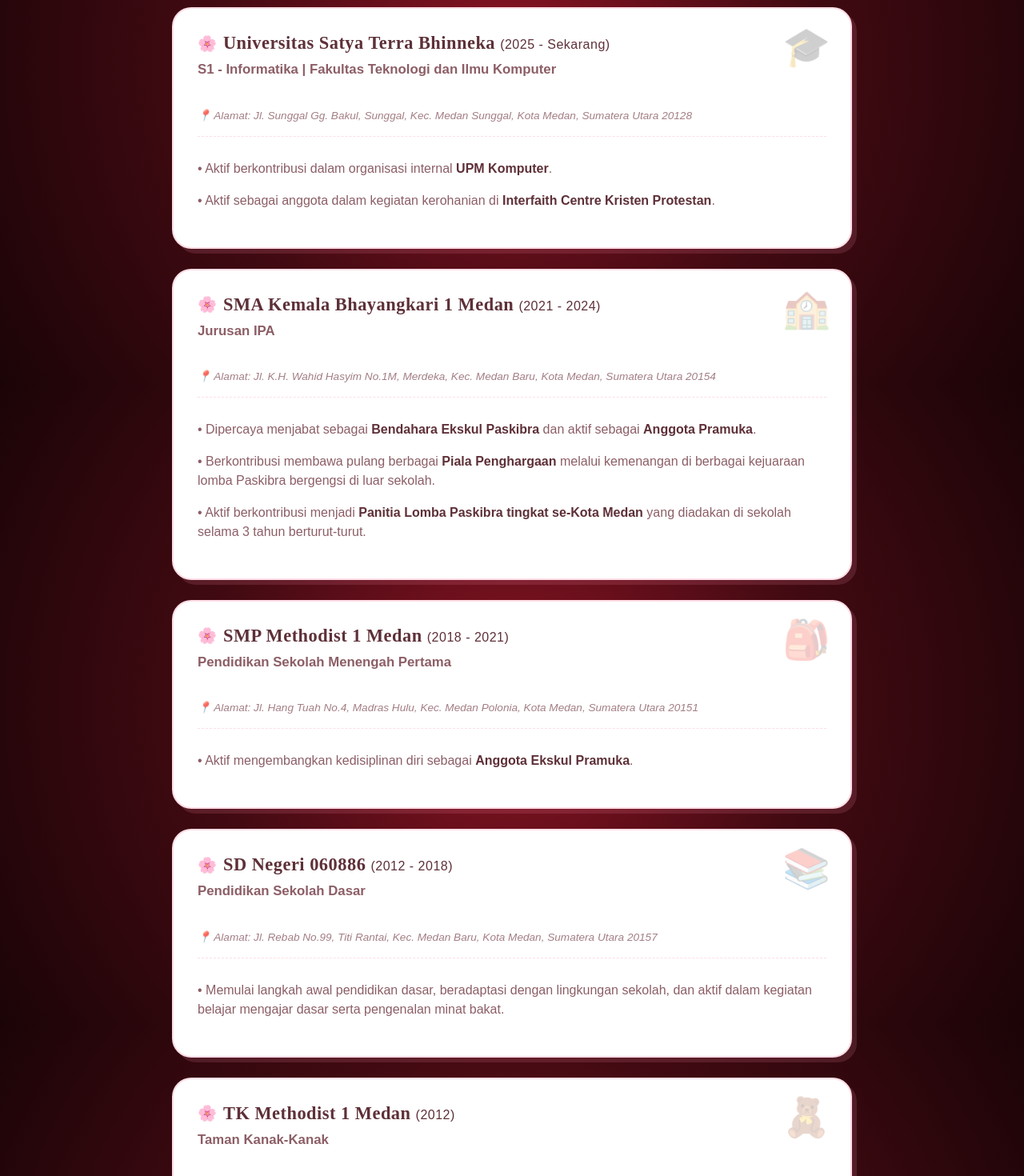
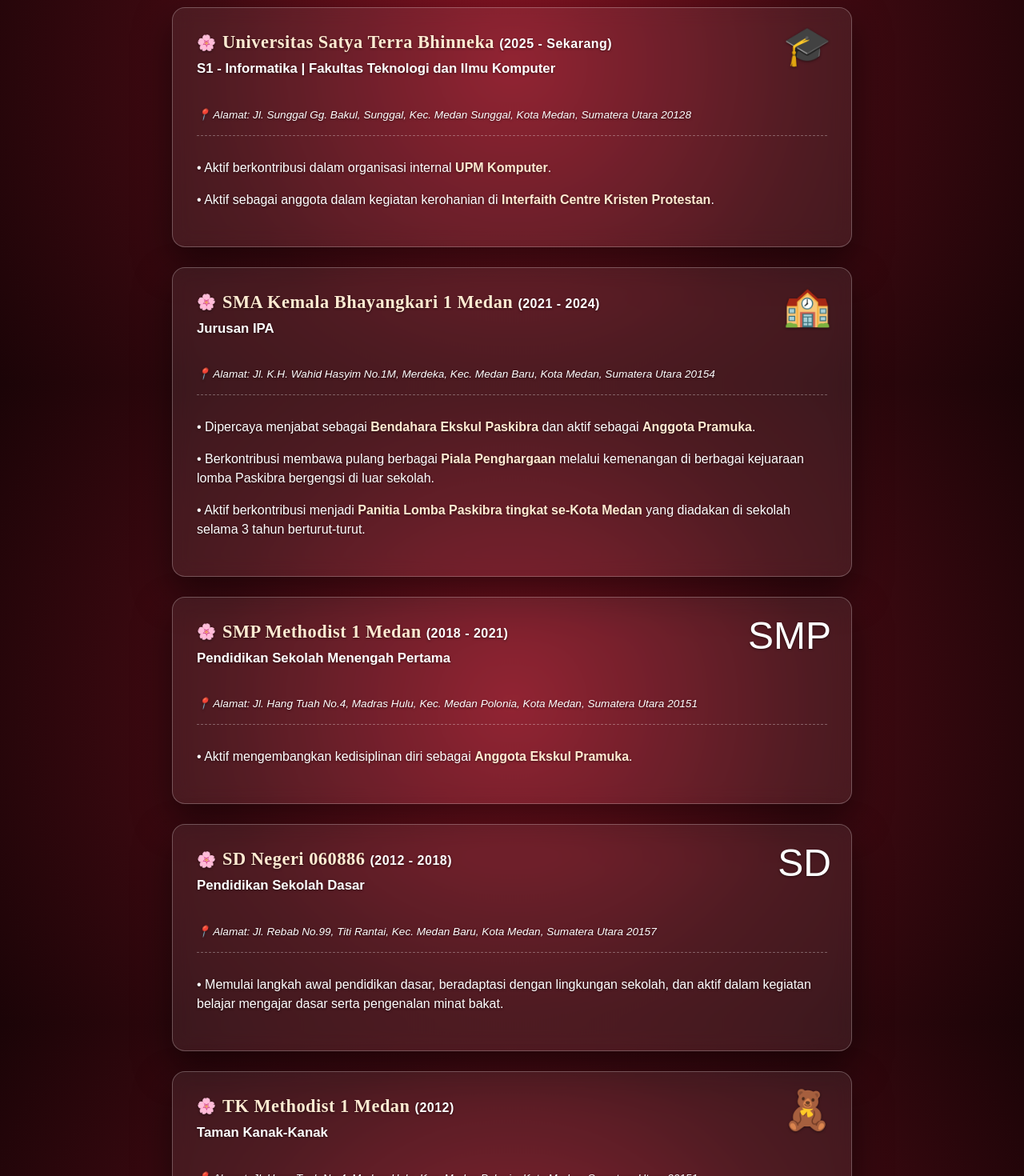
Before and after one commit to tasyaaa27/portofolio-react, a React (Vite) app: page /education in a window 1280 px wide. Shown: the part 320-1790 px from the top of the page at 80% size. Built offline with nearby package versions, Linux system fonts and the light colour scheme.

Commit message:
Add files via upload

```diff
--- a/src/pages/Education.jsx
+++ b/src/pages/Education.jsx
@@ -6,7 +6,7 @@
 
       <h2 style={{
         fontSize: '2.8rem',
-        color: 'var(--primary)',
+        color: 'var(--champagne-gold)',
         marginBottom: '40px',
         textAlign: 'left'
       }}>
@@ -22,193 +22,115 @@
         paddingBottom: '30px'
       }}>
 
-        <div className="project-card" style={{
-          position: 'relative',
-          overflow: 'hidden',
-          padding: '30px',
-          display: 'flex',
-          flexDirection: 'column',
-          gap: '8px'
-        }}>
-          <div style={{
-            position: 'absolute',
-            top: '20px',
-            right: '25px',
-            fontSize: '3rem',
-            opacity: 0.25,
-            pointerEvents: 'none'
-          }}>
-            🎓
-          </div>
-
+        <div className="card-biodata" style={{ display: 'flex', flexDirection: 'column', gap: '8px', position: 'relative' }}>
+          <div style={{ position: 'absolute', top: '20px', right: '25px', fontSize: '3rem', opacity: 0.25, pointerEvents: 'none' }}>🎓</div>
           <div style={{ display: 'flex', alignItems: 'center', gap: '8px' }}>
             <span style={{ fontSize: '1.2rem' }}>🌸</span>
-            <h3 style={{ fontSize: '1.4rem', color: 'var(--primary)', margin: 0, fontWeight: '700' }}>
-              Universitas Satya Terra Bhinneka <span style={{ fontSize: '1rem', color: 'var(--text-sub)', fontWeight: 'normal' }}>(2025 - Sekarang)</span>
+            <h3 style={{ fontSize: '1.4rem', color: '#ffebd2', margin: 0, fontWeight: '700' }}>
+              Universitas Satya Terra Bhinneka <span style={{ fontSize: '1rem', color: '#ffffff', fontWeight: 'normal', opacity: 0.7 }}>(2025 - Sekarang)</span>
             </h3>
           </div>
-
-          <p style={{ fontSize: '1.05rem', fontWeight: '600', marginTop: '2px' }}>
+          <p style={{ fontSize: '1.05rem', fontWeight: '600', marginTop: '2px', color: '#ffffff' }}>
             S1 - Informatika | Fakultas Teknologi dan Ilmu Komputer
           </p>
-
-          <p style={{ fontSize: '0.85rem', fontStyle: 'italic', opacity: 0.8, marginBottom: '10px' }}>
+          <p style={{ fontSize: '0.85rem', fontStyle: 'italic', opacity: 0.8, marginBottom: '10px', color: '#ffffff' }}>
             📍 Alamat: Jl. Sunggal Gg. Bakul, Sunggal, Kec. Medan Sunggal, Kota Medan, Sumatera Utara 20128
           </p>
-
-          <div style={{ borderTop: '1px dashed var(--border)', my: '10px', paddingTop: '12px' }}>
-            <p style={{ marginBottom: '8px', lineHeight: '1.5' }}>
-              • Aktif berkontribusi dalam organisasi internal <strong>UPM Komputer</strong>.
+          <div style={{ borderTop: '1px dashed rgba(255,255,255,0.3)', paddingTop: '12px' }}>
+            <p style={{ marginBottom: '8px', lineHeight: '1.5', color: '#ffffff' }}>
+              • Aktif berkontribusi dalam organisasi internal <strong style={{ color: '#ffebd2' }}>UPM Komputer</strong>.
             </p>
-            <p style={{ lineHeight: '1.5' }}>
-              • Aktif sebagai anggota dalam kegiatan kerohanian di <strong>Interfaith Centre Kristen Protestan</strong>.
+            <p style={{ lineHeight: '1.5', color: '#ffffff' }}>
+              • Aktif sebagai anggota dalam kegiatan kerohanian di <strong style={{ color: '#ffebd2' }}>Interfaith Centre Kristen Protestan</strong>.
             </p>
           </div>
         </div>
 
-        <div className="project-card" style={{
-          position: 'relative',
-          overflow: 'hidden',
-          padding: '30px',
-          display: 'flex',
-          flexDirection: 'column',
-          gap: '8px'
-        }}>
-          <div style={{
-            position: 'absolute',
-            top: '20px',
-            right: '25px',
-            fontSize: '3rem',
-            opacity: 0.25,
-            pointerEvents: 'none'
-          }}>
-            🏫
-          </div>
-
+        <div className="card-biodata" style={{ display: 'flex', flexDirection: 'column', gap: '8px', position: 'relative' }}>
+          <div style={{ position: 'absolute', top: '20px', right: '25px', fontSize: '3rem', opacity: 0.25, pointerEvents: 'none' }}>🏫</div>
           <div style={{ display: 'flex', alignItems: 'center', gap: '8px' }}>
             <span style={{ fontSize: '1.2rem' }}>🌸</span>
-            <h3 style={{ fontSize: '1.4rem', color: 'var(--primary)', margin: 0, fontWeight: '700' }}>
-              SMA Kemala Bhayangkari 1 Medan <span style={{ fontSize: '1rem', color: 'var(--text-sub)', fontWeight: 'normal' }}>(2021 - 2024)</span>
+            <h3 style={{ fontSize: '1.4rem', color: '#ffebd2', margin: 0, fontWeight: '700' }}>
+              SMA Kemala Bhayangkari 1 Medan <span style={{ fontSize: '1rem', color: '#ffffff', fontWeight: 'normal', opacity: 0.7 }}>(2021 - 2024)</span>
             </h3>
           </div>
-
-          <p style={{ fontSize: '1.05rem', fontWeight: '600', marginTop: '2px' }}>
+          <p style={{ fontSize: '1.05rem', fontWeight: '600', marginTop: '2px', color: '#ffffff' }}>
             Jurusan IPA
           </p>
-
-          <p style={{ fontSize: '0.85rem', fontStyle: 'italic', opacity: 0.8, marginBottom: '10px' }}>
+          <p style={{ fontSize: '0.85rem', fontStyle: 'italic', opacity: 0.8, marginBottom: '10px', color: '#ffffff' }}>
             📍 Alamat: Jl. K.H. Wahid Hasyim No.1M, Merdeka, Kec. Medan Baru, Kota Medan, Sumatera Utara 20154
           </p>
-
-          <div style={{ borderTop: '1px dashed var(--border)', paddingTop: '12px' }}>
-            <p style={{ marginBottom: '8px', lineHeight: '1.5' }}>
-              • Dipercaya menjabat sebagai <strong>Bendahara Ekskul Paskibra</strong> dan aktif sebagai <strong>Anggota Pramuka</strong>.
+          <div style={{ borderTop: '1px dashed rgba(255,255,255,0.3)', paddingTop: '12px' }}>
+            <p style={{ marginBottom: '8px', lineHeight: '1.5', color: '#ffffff' }}>
+              • Dipercaya menjabat sebagai <strong style={{ color: '#ffebd2' }}>Bendahara Ekskul Paskibra</strong> dan aktif sebagai <strong style={{ color: '#ffebd2' }}>Anggota Pramuka</strong>.
             </p>
-            <p style={{ marginBottom: '8px', lineHeight: '1.5' }}>
-              • Berkontribusi membawa pulang berbagai <strong>Piala Penghargaan</strong> melalui kemenangan di berbagai kejuaraan lomba Paskibra bergengsi di luar sekolah.
+            <p style={{ marginBottom: '8px', lineHeight: '1.5', color: '#ffffff' }}>
+              • Berkontribusi membawa pulang berbagai <strong style={{ color: '#ffebd2' }}>Piala Penghargaan</strong> melalui kemenangan di berbagai kejuaraan lomba Paskibra bergengsi di luar sekolah.
             </p>
-            <p style={{ lineHeight: '1.5' }}>
-              • Aktif berkontribusi menjadi <strong>Panitia Lomba Paskibra tingkat se-Kota Medan</strong> yang diadakan di sekolah selama 3 tahun berturut-turut.
+            <p style={{ lineHeight: '1.5', color: '#ffffff' }}>
+              • Aktif berkontribusi menjadi <strong style={{ color: '#ffebd2' }}>Panitia Lomba Paskibra tingkat se-Kota Medan</strong> yang diadakan di sekolah selama 3 tahun berturut-turut.
             </p>
           </div>
         </div>
 
-        <div className="project-card" style={{
-          position: 'relative',
-          overflow: 'hidden',
-          padding: '30px',
-          display: 'flex',
-          flexDirection: 'column',
-          gap: '8px'
-        }}>
-          <div style={{
-            position: 'absolute',
-            top: '20px',
-            right: '25px',
-            fontSize: '3rem',
-            opacity: 0.25,
-            pointerEvents: 'none'
-          }}>
-            🎒
-          </div>
-
+        <div className="card-biodata" style={{ display: 'flex', flexDirection: 'column', gap: '8px', position: 'relative' }}>
+          <div style={{ position: 'absolute', top: '20px', right: '25px', fontSize: '3rem', opacity: 0.25, pointerEvents: 'none' }}> SMP </div>
           <div style={{ display: 'flex', alignItems: 'center', gap: '8px' }}>
             <span style={{ fontSize: '1.2rem' }}>🌸</span>
-            <h3 style={{ fontSize: '1.4rem', color: 'var(--primary)', margin: 0, fontWeight: '700' }}>
-              SMP Methodist 1 Medan <span style={{ fontSize: '1rem', color: 'var(--text-sub)', fontWeight: 'normal' }}>(2018 - 2021)</span>
+            <h3 style={{ fontSize: '1.4rem', color: '#ffebd2', margin: 0, fontWeight: '700' }}>
+              SMP Methodist 1 Medan <span style={{ fontSize: '1rem', color: '#ffffff', fontWeight: 'normal', opacity: 0.7 }}>(2018 - 2021)</span>
             </h3>
           </div>
-
-          <p style={{ fontSize: '1.05rem', fontWeight: '600', marginTop: '2px' }}>
+          <p style={{ fontSize: '1.05rem', fontWeight: '600', marginTop: '2px', color: '#ffffff' }}>
             Pendidikan Sekolah Menengah Pertama
           </p>
-
-          <p style={{ fontSize: '0.85rem', fontStyle: 'italic', opacity: 0.8, marginBottom: '10px' }}>
+          <p style={{ fontSize: '0.85rem', fontStyle: 'italic', opacity: 0.8, marginBottom: '10px', color: '#ffffff' }}>
             📍 Alamat: Jl. Hang Tuah No.4, Madras Hulu, Kec. Medan Polonia, Kota Medan, Sumatera Utara 20151
           </p>
-
-          <div style={{ borderTop: '1px dashed var(--border)', paddingTop: '12px' }}>
-            <p style={{ lineHeight: '1.5' }}>
-              • Aktif mengembangkan kedisiplinan diri sebagai <strong>Anggota Ekskul Pramuka</strong>.
+          <div style={{ borderTop: '1px dashed rgba(255,255,255,0.3)', paddingTop: '12px' }}>
+            <p style={{ lineHeight: '1.5', color: '#ffffff' }}>
+              • Aktif mengembangkan kedisiplinan diri sebagai <strong style={{ color: '#ffebd2' }}>Anggota Ekskul Pramuka</strong>.
             </p>
           </div>
         </div>
 
-        <div className="project-card" style={{
-          position: 'relative',
-          overflow: 'hidden',
-          padding: '30px',
-          display: 'flex',
-          flexDirection: 'column',
-          gap: '8px'
-        }}>
-          <div style={{ position: 'absolute', top: '20px', right: '25px', fontSize: '3rem', opacity: 0.25, pointerEvents: 'none' }}>
-            📚
-          </div>
+        <div className="card-biodata" style={{ display: 'flex', flexDirection: 'column', gap: '8px', position: 'relative' }}>
+          <div style={{ position: 'absolute', top: '20px', right: '25px', fontSize: '3rem', opacity: 0.25, pointerEvents: 'none' }}> SD </div>
           <div style={{ display: 'flex', alignItems: 'center', gap: '8px' }}>
             <span style={{ fontSize: '1.2rem' }}>🌸</span>
-            <h3 style={{ fontSize: '1.4rem', color: 'var(--primary)', margin: 0, fontWeight: '700' }}>
-              SD Negeri 060886 <span style={{ fontSize: '1rem', color: 'var(--text-sub)', fontWeight: 'normal' }}>(2012 - 2018)</span>
+            <h3 style={{ fontSize: '1.4rem', color: '#ffebd2', margin: 0, fontWeight: '700' }}>
+              SD Negeri 060886 <span style={{ fontSize: '1rem', color: '#ffffff', fontWeight: 'normal', opacity: 0.7 }}>(2012 - 2018)</span>
             </h3>
           </div>
-          <p style={{ fontSize: '1.05rem', fontWeight: '600', marginTop: '2px' }}>
+          <p style={{ fontSize: '1.05rem', fontWeight: '600', marginTop: '2px', color: '#ffffff' }}>
             Pendidikan Sekolah Dasar
           </p>
-          <p style={{ fontSize: '0.85rem', fontStyle: 'italic', opacity: 0.8, marginBottom: '10px' }}>
+          <p style={{ fontSize: '0.85rem', fontStyle: 'italic', opacity: 0.8, marginBottom: '10px', color: '#ffffff' }}>
             📍 Alamat: Jl. Rebab No.99, Titi Rantai, Kec. Medan Baru, Kota Medan, Sumatera Utara 20157
           </p>
-          <div style={{ borderTop: '1px dashed var(--border)', paddingTop: '12px' }}>
-            <p style={{ lineHeight: '1.5' }}>
+          <div style={{ borderTop: '1px dashed rgba(255,255,255,0.3)', paddingTop: '12px' }}>
+            <p style={{ lineHeight: '1.5', color: '#ffffff' }}>
               • Memulai langkah awal pendidikan dasar, beradaptasi dengan lingkungan sekolah, dan aktif dalam kegiatan belajar mengajar dasar serta pengenalan minat bakat.
             </p>
           </div>
         </div>
 
-        <div className="project-card" style={{
-          position: 'relative',
-          overflow: 'hidden',
-          padding: '30px',
-          display: 'flex',
-          flexDirection: 'column',
-          gap: '8px'
-        }}>
-          <div style={{ position: 'absolute', top: '20px', right: '25px', fontSize: '3rem', opacity: 0.25, pointerEvents: 'none' }}>
-            🧸
-          </div>
+        <div className="card-biodata" style={{ display: 'flex', flexDirection: 'column', gap: '8px', position: 'relative' }}>
+          <div style={{ position: 'absolute', top: '20px', right: '25px', fontSize: '3rem', opacity: 0.25, pointerEvents: 'none' }}>🧸</div>
           <div style={{ display: 'flex', alignItems: 'center', gap: '8px' }}>
             <span style={{ fontSize: '1.2rem' }}>🌸</span>
-            <h3 style={{ fontSize: '1.4rem', color: 'var(--primary)', margin: 0, fontWeight: '700' }}>
-              TK Methodist 1 Medan <span style={{ fontSize: '1rem', color: 'var(--text-sub)', fontWeight: 'normal' }}>(2012)</span>
+            <h3 style={{ fontSize: '1.4rem', color: '#ffebd2', margin: 0, fontWeight: '700' }}>
+              TK Methodist 1 Medan <span style={{ fontSize: '1rem', color: '#ffffff', fontWeight: 'normal', opacity: 0.7 }}>(2012)</span>
             </h3>
           </div>
-          <p style={{ fontSize: '1.05rem', fontWeight: '600', marginTop: '2px' }}>
+          <p style={{ fontSize: '1.05rem', fontWeight: '600', marginTop: '2px', color: '#ffffff' }}>
             Taman Kanak-Kanak
           </p>
-          <p style={{ fontSize: '0.85rem', fontStyle: 'italic', opacity: 0.8, marginBottom: '10px' }}>
+          <p style={{ fontSize: '0.85rem', fontStyle: 'italic', opacity: 0.8, marginBottom: '10px', color: '#ffffff' }}>
             📍 Alamat: Jl. Hang Tuah No.4, Madras Hulu, Kec. Medan Polonia, Kota Medan, Sumatera Utara 20151
           </p>
-          <div style={{ borderTop: '1px dashed var(--border)', paddingTop: '12px' }}>
-            <p style={{ lineHeight: '1.5' }}>
+          <div style={{ borderTop: '1px dashed rgba(255,255,255,0.3)', paddingTop: '12px' }}>
+            <p style={{ lineHeight: '1.5', color: '#ffffff' }}>
               • Masa keemasan pengenalan membaca, menulis, berhitung (calistung) sambil bermain secara interaktif, serta melatih interaksi sosial anak sejak usia dini.
             </p>
           </div>
```
Also changed, not shown: src/pages/About.jsx (+41 -54 lines), src/pages/Contact.jsx (+31 -30 lines), src/pages/Home.jsx (+40 -13 lines), src/pages/Projects.jsx (+21 -15 lines).
